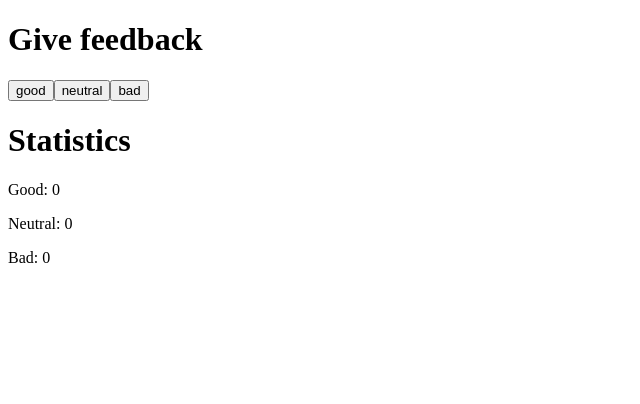
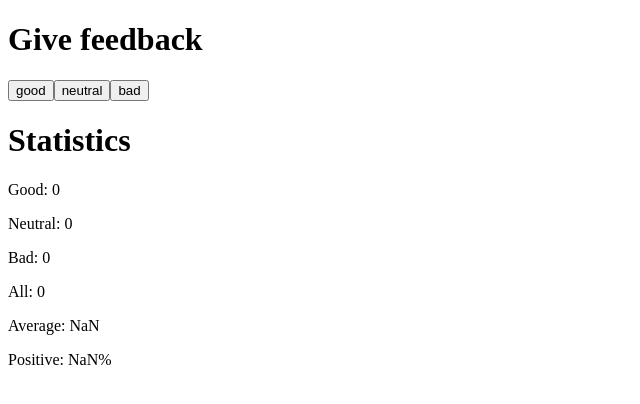
Before and after one commit to Czar-sys/Fullstack, a React (Vite) app in the folder part1/unicafe/: page / in a window 1280 px wide. Shown: the top 404 px of the page, without its empty margins (0-640 px from the left). Built offline with nearby package versions, Linux system fonts and the light colour scheme.

Commit message:
1.7 1.8 Completed

```diff
--- a/part1/unicafe/src/App.jsx
+++ b/part1/unicafe/src/App.jsx
@@ -4,22 +4,42 @@ const Button = ({ text, onClick }) => {
   return <button onClick={onClick}>{text}</button>;
 };
 
+const Statistics = ({ good, neutral, bad, all }) => {
+  return (
+    <>
+      <h1>Statistics</h1>
+      <p>Good: {good}</p>
+      <p>Neutral: {neutral}</p>
+      <p>Bad: {bad}</p>
+      <p>All: {all}</p>
+      <p>Average: {(good - bad) / all}</p>
+      <p>Positive: {good / all * 100}%</p>
+    </>
+  );
+}
+
 const App = () => {
   const [good, setGood] = useState(0);
   const [neutral, setNeutral] = useState(0);
   const [bad, setBad] = useState(0);
+  const [all, setAll] = useState(0);
 
   const handleGood = () => {
-    console.log(good);
-    setGood(good + 1);
+    const newGood = good + 1;
+    setGood(newGood);
+    setAll(newGood + neutral + bad);
   };
 
   const handleNeutral = () => {
-    setNeutral(neutral + 1);
+    const newNeutral = neutral + 1;
+    setNeutral(newNeutral);
+    setAll(good + newNeutral + bad);
   };
 
   const handleBad = () => {
-    setBad(bad + 1);
+    const newBad = bad + 1;
+    setBad(newBad);
+    setAll(good + neutral + newBad);
   };
 
   return (
@@ -28,10 +48,7 @@ const App = () => {
       <Button text="good" onClick={handleGood} />
       <Button text="neutral" onClick={handleNeutral} />
       <Button text="bad" onClick={handleBad} />
-      <h1>Statistics</h1>
-      <p>Good: {good}</p>
-      <p>Neutral: {neutral}</p>
-      <p>Bad: {bad}</p>
+      <Statistics good={good} neutral={neutral} bad={bad} all={all}/>
     </>
   );
 };
```
